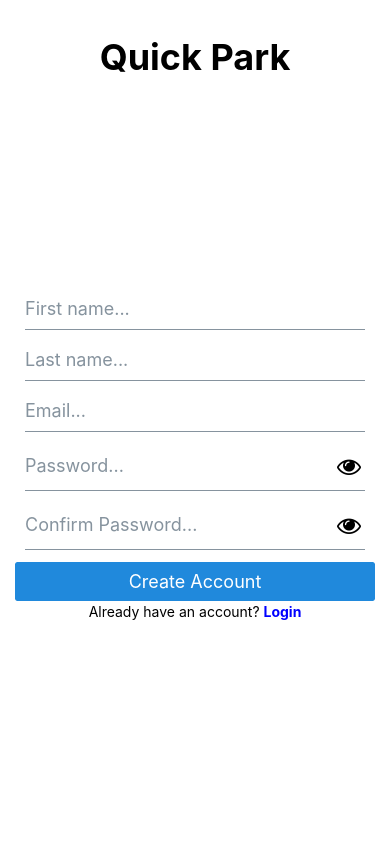
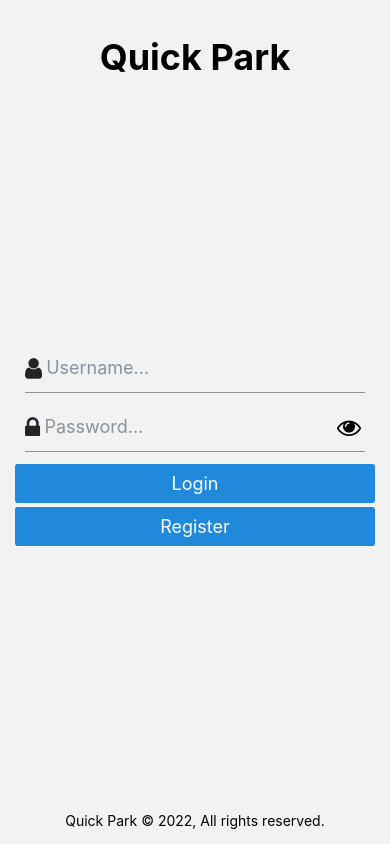
Before and after one commit to IoT-Projects-ENSIAS/QuickPark-MobileApp, a React Native app: screen /Login in a window 390 px wide. Built offline with nearby package versions, Linux system fonts and the light colour scheme.

Commit message:
fixed forms

```diff
--- a/App.js
+++ b/App.js
@@ -13,18 +13,17 @@ const Stack = createStackNavigator();
 
 export default function App() {
   return (
-    //TODO: Uncomment once done with testing
-    // <SafeAreaProvider>
-    //   <NavigationContainer>
-    //     <Stack.Navigator
-    //       screenOptions={{ headerShown: false }}
-    //       initialRouteName="Login"
-    //     >
-    //       <Stack.Screen name="Login" component={Login} />
-    //       <Stack.Screen name="Register" component={Register} />
-    //     </Stack.Navigator>
-    //   </NavigationContainer>
-    // </SafeAreaProvider>
-    <Register />
+    // TODO: Uncomment once done with testing
+    <SafeAreaProvider>
+      <NavigationContainer>
+        <Stack.Navigator
+          screenOptions={{ headerShown: false }}
+          initialRouteName="Login"
+        >
+          <Stack.Screen name="Login" component={Login} />
+          <Stack.Screen name="Register" component={Register} />
+        </Stack.Navigator>
+      </NavigationContainer>
+    </SafeAreaProvider>
   );
 }
--- a/app/Screens/Auth/Login.js
+++ b/app/Screens/Auth/Login.js
@@ -36,7 +36,14 @@ function Login({ navigation }) {
             }}
             validationSchema={validationSchema}
           >
-            {({ handleSubmit, handleChange, errors, handleBlur, touched }) => (
+            {({
+              handleSubmit,
+              handleChange,
+              errors,
+              handleBlur,
+              touched,
+              isSubmitting,
+            }) => (
               <>
                 <Input
                   placeholder="Username..."
@@ -44,14 +51,14 @@ function Login({ navigation }) {
                   onChangeText={handleChange("username")}
                   onBlur={handleBlur("username")}
                   errorStyle={{ color: "red" }}
-                  errorMessage={touched && errors.username}
+                  errorMessage={touched["username"] && errors.username}
                 />
                 <Input
                   secureTextEntry={visible}
                   placeholder="Password..."
                   onChangeText={handleChange("password")}
                   onBlur={handleBlur("password")}
-                  errorMessage={touched && errors.password}
+                  errorMessage={touched["password"] && errors.password}
                   errorStyle={{ color: "red" }}
                   leftIcon={{ type: "font-awesome", name: "lock" }}
                   rightIcon={
@@ -79,7 +86,7 @@ function Login({ navigation }) {
                     handleSubmit();
                     setIsLoading(true);
                   }}
-                  loading={isLoading}
+                  loading={isSubmitting}
                 />
               </>
             )}
--- a/app/Screens/Auth/Register.js
+++ b/app/Screens/Auth/Register.js
@@ -11,8 +11,11 @@ import Screen from "../../components/Layout/Screen";
 import { KeyboardAvoidingWrapper } from "../../components/KeyboardAvoidingWrapper/KeyboardAvoidingWrapper";
 
 const initialValues = {
-  username: "",
+  firstName: "",
+  lastName: "",
+  email: "",
   password: "",
+  confirmPassword: "",
 };
 
 const validationSchema = Yup.object().shape({
@@ -37,8 +40,9 @@ function Register({ navigation }) {
           <Text style={styles.header}>Quick Park</Text>
           <View style={styles.form}>
             <Formik
-              initialValues={{ username: "", password: "" }}
+              initialValues={initialValues}
               validationSchema={validationSchema}
+              onSubmit={() => console.log("Submit successful!")}
             >
               {({
                 handleSubmit,
@@ -49,31 +53,32 @@ function Register({ navigation }) {
                 isSubmitting,
               }) => (
                 <>
+                  <>
                     <Input
                       placeholder="First name..."
                       onChangeText={handleChange("firstName")}
-                    onBlur={() => handleBlur("firstName")}
+                      onBlur={handleBlur("firstName")}
                       errorStyle={{ color: "red" }}
                       errorMessage={touched["firstName"] && errors.firstName}
                     />
                     <Input
                       placeholder="Last name..."
                       onChangeText={handleChange("lastName")}
-                    onBlur={() => handleBlur("lastName")}
+                      onBlur={handleBlur("lastName")}
                       errorStyle={{ color: "red" }}
                       errorMessage={touched["lastName"] && errors.lastName}
                     />
                     <Input
                       placeholder="Email..."
                       onChangeText={handleChange("email")}
-                    onBlur={() => handleBlur("email")}
+                      onBlur={handleBlur("email")}
                       errorStyle={{ color: "red" }}
                       errorMessage={touched["email"] && errors.email}
                     />
                     <Input
                       secureTextEntry={visible}
                       placeholder="Password..."
-                    onChangeText={() => handleChange("password")}
+                      onChangeText={handleChange("password")}
                       onBlur={handleBlur("password")}
                       errorMessage={touched["password"] && errors.password}
                       errorStyle={{ color: "red" }}
@@ -96,9 +101,11 @@ function Register({ navigation }) {
                     <Input
                       secureTextEntry={visible}
                       placeholder="Confirm Password..."
-                    onChangeText={() => handleChange("confirmPassword")}
-                    onBlur={() => handleBlur("confirmPassword")}
-                    errorMessage={touched["confirmPassword"] && errors.password}
+                      onChangeText={handleChange("confirmPassword")}
+                      onBlur={handleBlur("confirmPassword")}
+                      errorMessage={
+                        touched["confirmPassword"] && errors.confirmPassword
+                      }
                       errorStyle={{ color: "red" }}
                       rightIcon={
                         <TouchableOpacity
@@ -116,11 +123,12 @@ function Register({ navigation }) {
                         </TouchableOpacity>
                       }
                     />
+                  </>
                   <Button
                     title={"Create Account"}
                     containerStyle={styles.buttonContainer}
                     buttonStyle={styles.button}
-                    onPress={() => handleSubmit()}
+                    onPress={handleSubmit}
                     loading={isSubmitting}
                   />
                 </>
```
Lines whose indentation alone changed are shown as unchanged.
